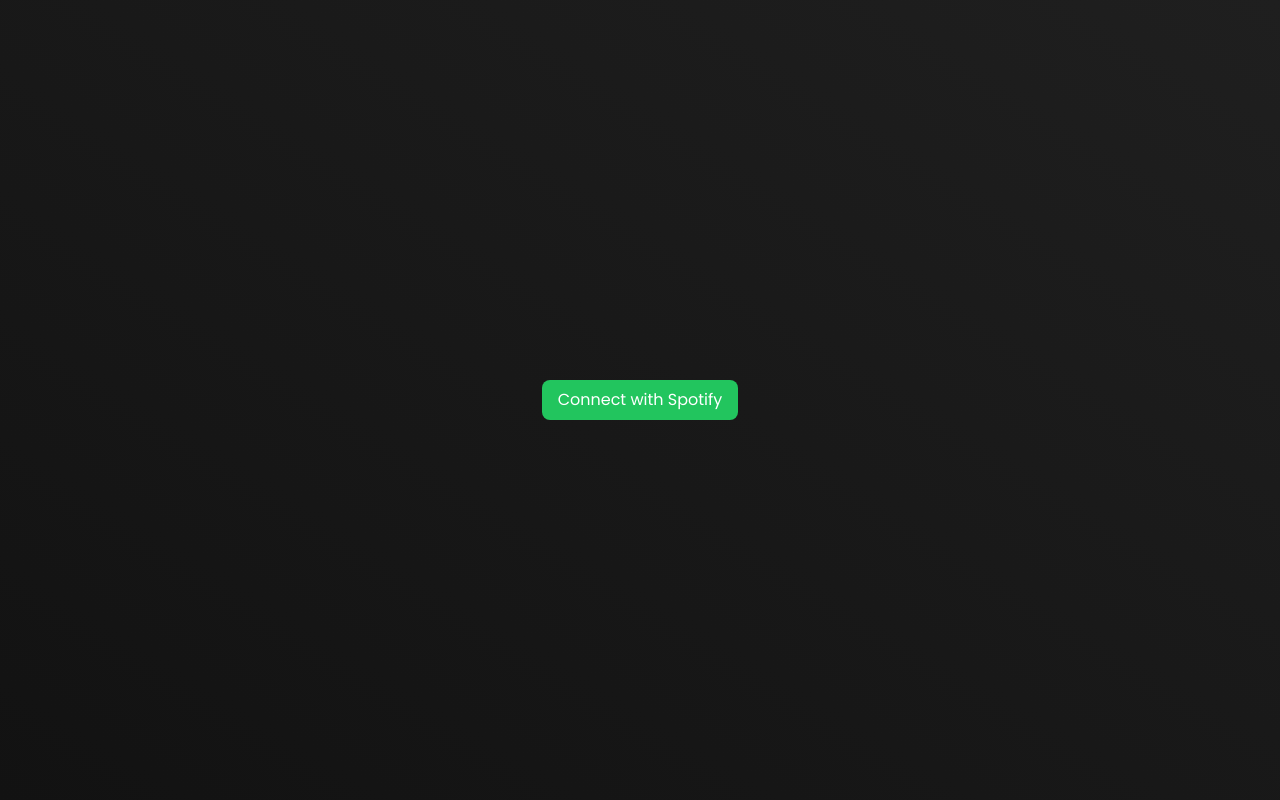
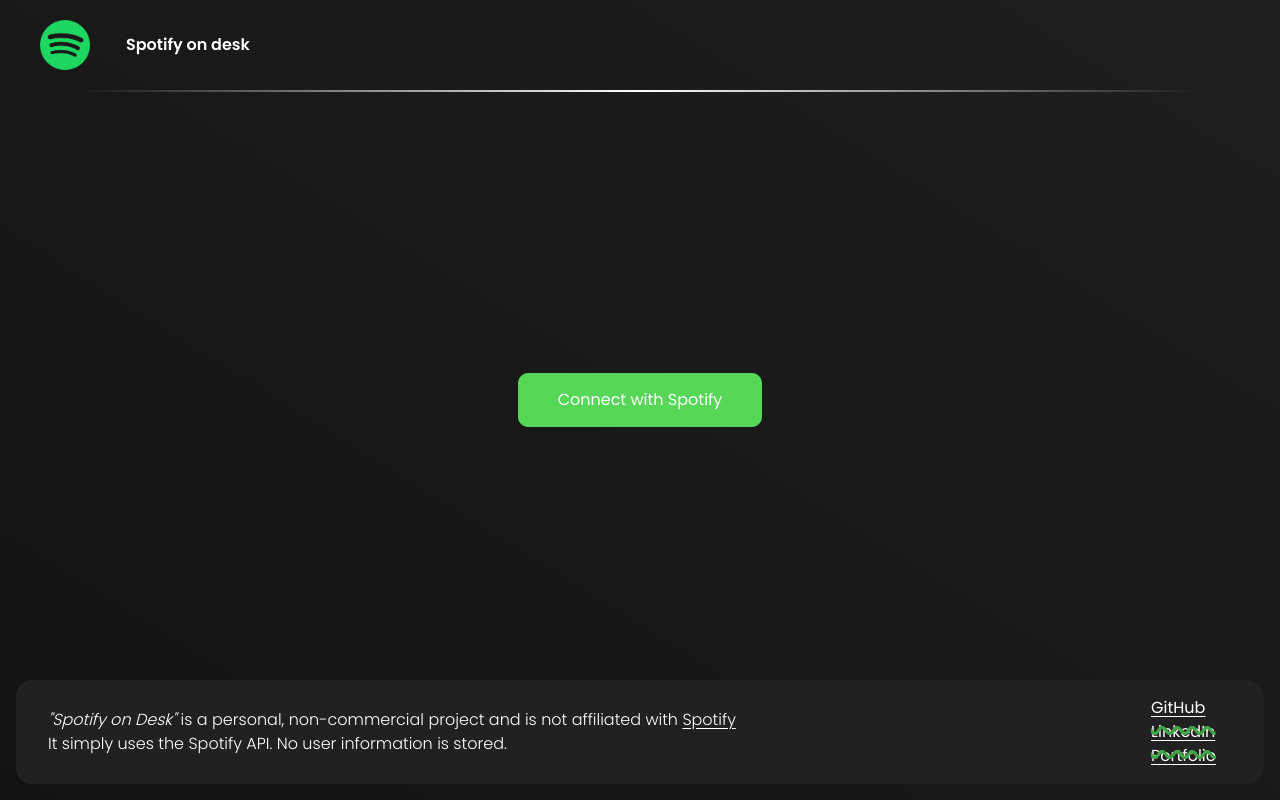
Before and after one commit to putonnicolas/SpotifyOnDesk, a React (Vite) app: page / in a window 1280 px wide. Built offline with nearby package versions, Linux system fonts and the light colour scheme.

Commit message:
Fixed multiple displaying issue, now handle resizing

```diff
--- a/src/App.jsx
+++ b/src/App.jsx
@@ -4,6 +4,8 @@
 import Player from './components/Player';
 import { BackgroundProvider, useBackground } from './context/BackgroundContext';
 import { gsap } from 'gsap';
+import Navbar from './components/Navbar';
+import Footer from './components/Footer';
 
 const App = () => {
   const [token, setToken] = useState(null);
@@ -70,7 +72,15 @@
         {token && userData && <Player userData={userData} token={token} />}
 
         <div className="relative z-10 flex-1">
-          {!token && <LoginSpotify onLogin={handleLogin} />}
+          {!token &&
+          <>
+            <div className='home'>
+              <Navbar showButton={false}/>
+              <LoginSpotify onLogin={handleLogin} />
+              <Footer/>
+            </div>
+          </>
+          }
         </div>
       </div>
     </>
--- /dev/null
+++ b/src/components/Footer.jsx
@@ -0,0 +1,30 @@
+import React from "react";
+
+const Footer = () => {
+  return (
+    <>
+      <footer className="footer">
+        <p className="text-left w-1/3 flex-1 font-light ml-4">
+          <i>"Spotify on Desk" </i> is a personal, non-commercial project and is not
+          affiliated with <a style={{textDecoration : 'underline', textUnderlineOffset: '0.2em'} } href="https://www.spotify.com/fr/">Spotify</a><br /> It simply uses the Spotify API. No
+          user information is stored.
+        </p>
+        <div className="Links">
+          <ul>
+            <li>
+              <a href="https://github.com/putonnicolas">GitHub</a>
+            </li>
+            <li className="unavailable">
+              <a href="">LinkedIn</a>
+            </li>
+            <li className="unavailable">
+              <a href="">Portfolio</a>
+            </li>
+          </ul>
+        </div>
+      </footer>
+    </>
+  );
+};
+
+export default Footer;
--- a/src/components/LoginSpotify.jsx
+++ b/src/components/LoginSpotify.jsx
@@ -1,8 +1,8 @@
 import { useEffect } from 'react'
 
 const clientId = 'aecb385327ac4193ba946575ba6fd2e2'
-// const redirectUri = 'http://localhost:4000/'
-const redirectUri = 'https://spotify-on-desk.vercel.app/'
+const redirectUri = 'http://localhost:4000/'
+// const redirectUri = 'https://spotify-on-desk.vercel.app/'
 const scopes = [
   'user-read-private',
   'user-read-email',
@@ -33,14 +33,16 @@
   }, [onLogin])
 
   return (
-    <div className="flex justify-center items-center h-screen">
-      <button
-        onClick={handleLogin}
-        className="bg-green-500 text-white px-4 py-2 rounded-lg hover:bg-green-600 transition duration-300 select-none"
-      >
-        Connect with Spotify
-      </button>
-    </div>
+    <>
+      <div className="flexButtonContainer">
+        <button
+          onClick={handleLogin}
+          className="glowing bg-green-500 text-white px-4 py-2 rounded-lg hover:bg-green-600 transition duration-300 select-none"
+        >
+          Connect with <span className='Spotify'>Spotify</span>
+        </button>
+      </div>
+    </>
   )
 }
 
--- a/src/components/Navbar.jsx
+++ b/src/components/Navbar.jsx
@@ -2,10 +2,10 @@
 import ToggleButton from './ToggleButton.jsx'
 
 
-const Navbar = ({ onToggle, isToggled }) => {
+const Navbar = ({ onToggle, isToggled, showButton=true }) => {
   return (
     <>
-      <header className={`w-full py-5 sm:px-10 px-5  z-20 ${isToggled ? 'absolute' : 'flex-navbar'}`}>
+      <header className={`w-full py-5 h sm:px-10 px-5  z-20 top-0 left-0 ${ showButton ? null : 'absolute'} ${isToggled ? 'absolute' : 'flex-navbar'}`}>
         <div className="flex justify-between items-center">
           <nav className="flex w-full items-center">
             <img src="./logo/spotify.png" alt="Spotify Logo" width={50} className="mr-4 select-none" />
@@ -17,7 +17,7 @@
               ))}
             </div>
             <div className="flex-grow"></div>
-            <ToggleButton onToggle={onToggle}/>
+            {showButton ? <ToggleButton onToggle={onToggle}/> : null}
           </nav>
         </div>
         <div className="mt-5 pr-10 pl-10 w-full">
--- a/src/components/ProgressBar.jsx
+++ b/src/components/ProgressBar.jsx
@@ -27,7 +27,7 @@
   }, [trackDuration]);
 
   return (
-        <div className="mt-10 mb-5 pr-5 pl-5 w-full flex flex-col items-center select-none">
+        <div className="mt-5 mb-5  w-full flex flex-col items-center select-none">
           <div className="flex justify-between w-full text-sm mb-1">
             <span>{formatTime(progress)}</span>
             <span>{formatTime(trackDuration)}</span>
--- a/src/index.css
+++ b/src/index.css
@@ -4,7 +4,7 @@
 @tailwind utilities;
 
 
-body {
+body, html {
   @apply font-poppins;
   overflow: hidden;
 }
@@ -22,29 +22,219 @@
   @apply w-10 h-10 text-sm flex justify-center items-center bg-white text-black rounded-full transition-all
 }
 
-.hero2D {
-  /* background-color: aqua; */
-  flex-grow: 1;
+.truncate-text {
+  white-space: nowrap; /* Empêche le texte de revenir à la ligne */
+  overflow: hidden;    /* Cache le texte qui dépasse */
+  text-overflow: ellipsis; /* Ajoute des points de suspension à la fin */
 }
 
-.flex-navbar {
-  /* background-color: blueviolet; */
-  flex-grow: 1;
+.hero2D {
+  flex-direction: row;
+  display: flex;
+  justify-content: center;
+  height: 70vh;
+  margin-top: 2em;
+  min-height: 60%;
 }
-.flexDiv {
-  bottom: 0px;
-  width: full;
-  /* border: 1px; */
-  /* background-color: black; */
-  flex-grow: 1;
+
+.albumContainer {
+  height: 100%;
+  width: auto;
+  margin-left: 2em;
+  margin-right: 2em;
+  margin-bottom: 2em;
+  flex-basis: auto; /* Conserve une taille automatique */
+  flex-grow: 0;
+  flex-shrink: 0; /* Empêche le conteneur de se rétrécir */
 }
+
+.albumContainer img {
+  border-radius: 5%;
+  max-width: 100%;
+  max-height: 100%;
+  object-fit: scale-down;
+}
+
+.songInfo {
+  display: flex;
+  flex-direction: column;
+  justify-content: flex-end;
+  flex-grow: 2;
+  flex-shrink: 3;
+  margin-right: 2em;
+  max-width: 60%; /* Limite la largeur maximale de songInfo */
+}
+
+.songName {
+  max-width: 100%; /* S'assure que le texte ne dépasse pas */
+}
+
+.artistContainer {
+  display: flex;
+  flex-direction: row;
+  justify-content: flex-start;
+  align-items: center;
+  gap: 1.5em;
+  margin-top: 1em;
+  max-width: 100%; /* S'assure que l'artiste et l'album ne dépassent pas */
+}
+
+.artistAlbumInfo {
+  display: flex;
+  align-items: center;
+  flex-shrink: 1; /* Permet au texte de se rétrécir si nécessaire */
+  max-width: 100%; /* Limite la largeur pour le texte artiste/album */
+}
+
+
 
 .player {
   position: fixed;
   height: 100%;
   width: 100%;
+  min-height: 200px;
+  display: flex;
   flex-direction: column;
-  justify-content: space-between;
-  /* border-width: 2px; */
-  /* border-color: blue; */
+  justify-items: center;
 }
+
+/* Home page */
+
+.footer {
+  left: 0;
+  bottom: 0;
+  width: calc(100% - 2rem);
+  margin: 1rem;
+  background: #212121;
+  padding: 1rem;
+  border-radius: 1rem;
+  z-index: 10;
+  display: flex;
+  align-items: center;
+  justify-content: center;
+  box-sizing: border-box;
+}
+
+.Links {
+  margin-right: 2em;
+  text-decoration: underline;
+  text-underline-offset: 0.2em;
+}
+
+.Links .unavailable {
+  text-decoration: line-through;
+  text-decoration-color: #40a344;
+  text-decoration-thickness: 0.2em;
+  text-decoration-style: wavy;
+}
+
+.home {
+  display: flex;
+  height: 100vh;
+  flex-direction: column;
+  justify-content: flex-end;
+}
+
+/* button */
+.flexButtonContainer {
+  flex-grow: 2;
+  flex-shrink: 2;
+  display: flex;
+  position: fixed;
+  justify-content: center; /* Centre horizontalement */
+  align-items: center; /* Centre verticalement */
+  height: 100%; /* Utilise la hauteur de la fenêtre pour centrer verticalement */
+  width: 100vw; /* Utilise la largeur de la fenêtre pour centrer horizontalement */
+  margin: 0; /* Assurez-vous qu'il n'y a pas de marge par défaut */
+}
+
+.glowing {
+  margin: 100px;
+  padding: 15px 40px;
+  border: none;
+  outline: none;
+  color: #FFF;
+  cursor: pointer;
+  position: relative;
+  z-index: 0;
+  border-radius: 12px;
+  user-select: none; /* select-none */
+  transition: transform 0.3s ease, box-shadow 0.3s ease; /* Transition pour le zoom et l'ombre */
+}
+
+.glowing::after {
+  content: "";
+  z-index: -1;
+  position: absolute;
+  width: 100%;
+  height: 100%;
+  background-color: #56d757;
+  left: 0;
+  top: 0;
+  border-radius: 10px;
+}
+
+/* glow */
+.glowing::before {
+  content: "";
+  background: linear-gradient(
+    45deg,
+    #56d757, /* Couleur principale */
+    #4caf51, /* Couleur complémentaire verte */
+    #00c1c8, /* Teinte plus claire de vert */
+    #667fc4, /* Teinte très claire de vert */
+    #80e27e, /* Couleur verte douce */
+    #56d7a6, /* Retour à la couleur principale */
+    #4caf51, /* Ajout d'une couleur complémentaire */
+    #56d757  /* Retour à une couleur complémentaire */
+  );
+  position: absolute;
+  top: -2px;
+  left: -2px;
+  background-size: 600%;
+  z-index: -1;
+  width: calc(100% + 4px);
+  height: calc(100% + 4px);
+  filter: blur(8px);
+  animation: glowing 20s linear infinite;
+  transition: opacity 0.3s ease-in-out, transform 0.3s ease; /* Transition pour l'agrandissement */
+  border-radius: 10px;
+  opacity: 0;
+}
+
+@keyframes glowing {
+  0% { background-position: 0 0; }
+  50% { background-position: 400% 0; }
+  100% { background-position: 0 0; }
+}
+
+/* hover */
+.glowing:hover::before {
+  opacity: 1;
+  transform: scale(1.1); /* Agrandir légèrement l'effet de glow */
+}
+
+.glowing:hover {
+  transform: scale(1.1); /* Agrandir légèrement le bouton */
+}
+
+/* active state */
+.glowing:active::after {
+  background: transparent;
+}
+
+.glowing:active {
+  color: #000;
+  font-weight: bold;
+}
+
+/* Effet de brillance sur le texte "Spotify" */
+.glowing:hover .Spotify {
+  text-shadow: 0 0 5px #ffffff, 0 0 10px #ffffff, 0 0 15px #56d757, 0 0 20px #56d757, 0 0 25px #56d757, 0 0 30px #56d757, 0 0 35px #56d757;
+}
+
+.truncate-text {
+  white-space: nowrap; /* Empêche le texte de revenir à la ligne */
+  overflow: hidden;    /* Cache le texte qui dépasse */
+  text-overflow: ellipsis; /* Ajoute des points de suspension à la fin */
+}
--- a/vite.config.js
+++ b/vite.config.js
@@ -4,7 +4,7 @@
 
 // https://vitejs.dev/config/
 export default defineConfig({
-  server: {port: 4000},
+  server: {port: 4000, host:  true},
   plugins: [
     react(),
     glsl({
```
Also changed, not shown: src/components/Hero.jsx (+16 -11 lines), src/components/Player.jsx (+1 -34 lines).
